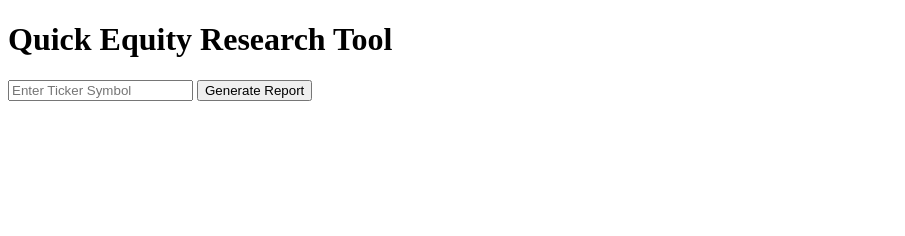
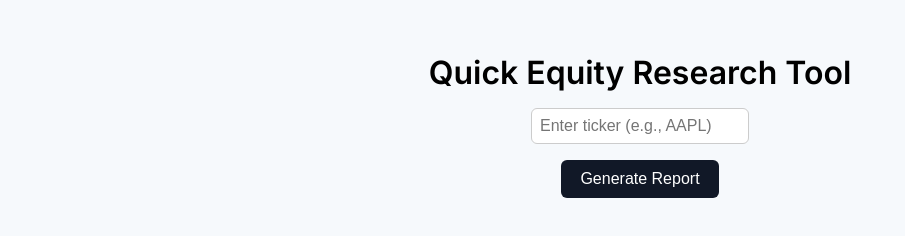
Before and after one commit to arjunraisihota/quick-equity-research, a website: page index.html in a window 1280 px wide. Shown: the whole page, without its empty margins (0-905 px from the left). Drawn offline with nearby package versions, Linux system fonts and the light colour scheme.

Commit message:
💎 Added visual styled index page for equity tool

```diff
--- a/index.html
+++ b/index.html
@@ -1,44 +1,126 @@
+
 <!DOCTYPE html>
 <html lang="en">
 <head>
   <meta charset="UTF-8" />
-  <meta name="viewport" content="width=device-width, initial-scale=1.0" />
+  <meta name="viewport" content="width=device-width, initial-scale=1.0"/>
   <title>Quick Equity Research Tool</title>
-  <link href="https://cdn.tailwindcss.com" rel="stylesheet">
+  <link href="https://fonts.googleapis.com/css2?family=Inter:wght@400;600&display=swap" rel="stylesheet">
+  <style>
+    body {
+      font-family: 'Inter', sans-serif;
+      background: #f6f9fc;
+      margin: 0;
+      padding: 2rem;
+      display: flex;
+      flex-direction: column;
+      align-items: center;
+    }
+    h1 {
+      font-size: 2rem;
+      margin-bottom: 1rem;
+    }
+    input {
+      padding: 0.5rem;
+      font-size: 1rem;
+      width: 200px;
+      border: 1px solid #ccc;
+      border-radius: 6px;
+      margin-bottom: 1rem;
+    }
+    button {
+      padding: 0.6rem 1.2rem;
+      background-color: #111827;
+      color: white;
+      border: none;
+      border-radius: 6px;
+      font-size: 1rem;
+      cursor: pointer;
+      transition: all 0.3s ease;
+    }
+    button:hover {
+      background-color: #2563eb;
+    }
+    .card {
+      margin-top: 2rem;
+      background: white;
+      border-radius: 12px;
+      box-shadow: 0 6px 20px rgba(0,0,0,0.08);
+      padding: 2rem;
+      width: 100%;
+      max-width: 600px;
+      animation: fadeIn 0.6s ease-in-out;
+    }
+    .card img {
+      height: 50px;
+      margin-bottom: 1rem;
+    }
+    .card h2 {
+      margin: 0.25rem 0;
+    }
+    .card .data {
+      margin-top: 1rem;
+      display: flex;
+      flex-wrap: wrap;
+      gap: 1rem;
+    }
+    .data-item {
+      background: #f1f5f9;
+      padding: 0.5rem 1rem;
+      border-radius: 8px;
+    }
+    @keyframes fadeIn {
+      from { opacity: 0; transform: translateY(10px); }
+      to { opacity: 1; transform: translateY(0); }
+    }
+  </style>
 </head>
-<body class="bg-gray-900 text-white min-h-screen flex flex-col items-center justify-center">
-  <h1 class="text-4xl font-bold mb-6">Quick Equity Research Tool</h1>
-  <div class="flex flex-col items-center space-y-4">
-    <input id="tickerInput" type="text" placeholder="Enter Ticker Symbol"
-           class="px-4 py-2 rounded text-black w-80" />
-    <button id="generateBtn"
-            class="bg-blue-600 hover:bg-blue-700 px-6 py-2 rounded text-white font-semibold">
-      Generate Report
-    </button>
-  </div>
+<body>
 
-  <div id="reportOutput" class="mt-10 w-4/5 max-w-3xl text-left whitespace-pre-wrap bg-gray-800 p-6 rounded-lg"></div>
+  <h1>Quick Equity Research Tool</h1>
+  <input type="text" id="ticker" placeholder="Enter ticker (e.g., AAPL)" />
+  <button onclick="fetchStock()">Generate Report</button>
+
+  <div id="report"></div>
 
   <script>
-    async function fetchStockData(ticker) {
-      try {
-        const response = await fetch(`/.netlify/functions/stock?ticker=${ticker}`);
-        const data = await response.json();
+    async function fetchStock() {
+      const ticker = document.getElementById('ticker').value.toUpperCase();
+      const res = await fetch(`/.netlify/functions/stock?ticker=${ticker}`);
+      const data = await res.json();
 
-        const output = document.getElementById('reportOutput');
-        output.textContent = JSON.stringify(data, null, 2);
-      } catch (error) {
-        document.getElementById('reportOutput').textContent = "Error fetching data.";
-        console.error(error);
+      const container = document.getElementById('report');
+      container.innerHTML = '';
+
+      if (data.error) {
+        container.innerHTML = `<p style="color:red;">❌ ${data.error}</p>`;
+        return;
       }
+
+      const diff = data.price - data.dcf;
+      const diffPct = ((diff / data.dcf) * 100).toFixed(2);
+      const color = diff > 0 ? 'green' : 'red';
+
+      container.innerHTML = `
+        <div class="card">
+          <img src="${data.image}" alt="${data.companyName}" />
+          <h2>${data.companyName} (${data.symbol})</h2>
+          <p><strong>Sector:</strong> ${data.sector} | <strong>Industry:</strong> ${data.industry}</p>
+          <p><strong>CEO:</strong> ${data.ceo}</p>
+          <p><strong>Website:</strong> <a href="${data.website}" target="_blank">${data.website}</a></p>
+          <div class="data">
+            <div class="data-item">Price: $${data.price}</div>
+            <div class="data-item">DCF: $${data.dcf.toFixed(2)}</div>
+            <div class="data-item" style="color:${color};">∆: ${diff > 0 ? '+' : ''}${diff.toFixed(2)} (${diffPct}%)</div>
+            <div class="data-item">Market Cap: $${(data.mktCap/1e12).toFixed(2)}T</div>
+            <div class="data-item">Beta: ${data.beta}</div>
+            <div class="data-item">Employees: ${data.fullTimeEmployees}</div>
+          </div>
+          <p style="margin-top: 1rem;">${data.description.split('. ').slice(0, 2).join('. ')}.</p>
+        </div>
+      `;
     }
+  </script>
 
-    document.getElementById('generateBtn').addEventListener('click', () => {
-      const ticker = document.getElementById('tickerInput').value.trim().toUpperCase();
-      if (ticker) {
-        fetchStockData(ticker);
-      }
-    });
-  </script>
 </body>
 </html>
```
